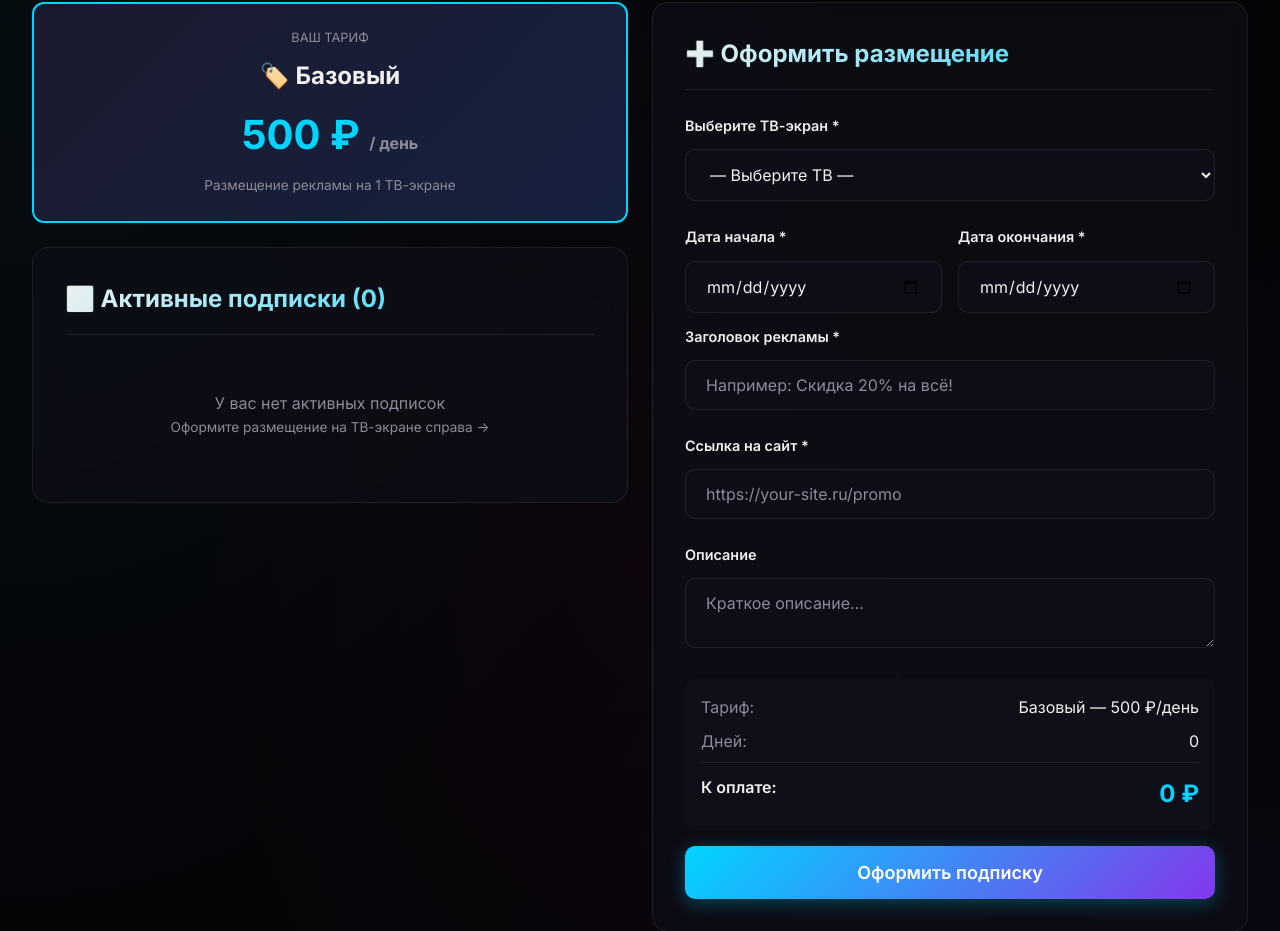
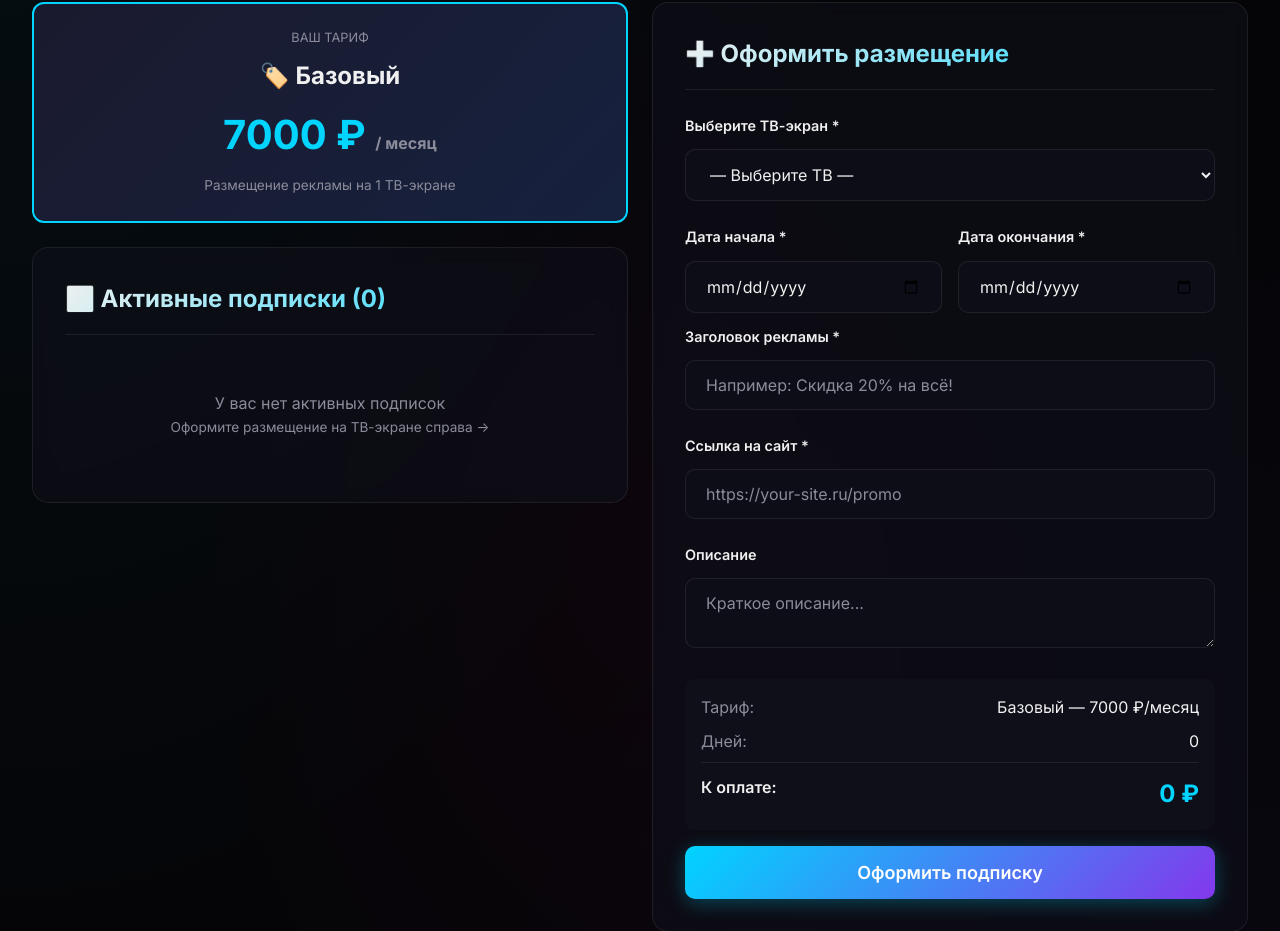
Before and after one commit to AlexVysokikh/xk-media, a FastAPI app: template app/templates/advertiser_subscriptions.html in a window 1280 px wide. Shown: the part 375-1306 px from the top of the page. Run offline with FastAPI, Linux system fonts and the light colour scheme; the template is opened without the code that fills it, so the values that code supplies are empty.

Commit message:
Update tariff in subscriptions page to 7000 rubles per month

```diff
--- a/app/templates/advertiser_subscriptions.html
+++ b/app/templates/advertiser_subscriptions.html
@@ -156,7 +156,7 @@
         <div class="tariff-card">
             <div style="font-size: 0.8rem; color: var(--text-muted); margin-bottom: 0.5rem;">ВАШ ТАРИФ</div>
             <div class="tariff-name">🏷️ Базовый</div>
-            <div class="tariff-price">500 ₽ <span>/ день</span></div>
+            <div class="tariff-price">7000 ₽ <span>/ месяц</span></div>
             <div style="font-size: 0.85rem; color: var(--text-muted); margin-top: 0.5rem;">
                 Размещение рекламы на 1 ТВ-экране
             </div>
@@ -271,7 +271,7 @@
             <div style="background: var(--secondary); border-radius: 10px; padding: 1rem; margin-bottom: 1rem;">
                 <div style="display: flex; justify-content: space-between; margin-bottom: 0.5rem;">
                     <span style="color: var(--text-muted);">Тариф:</span>
-                    <span>Базовый — 500 ₽/день</span>
+                    <span>Базовый — 7000 ₽/месяц</span>
                 </div>
                 <div style="display: flex; justify-content: space-between; margin-bottom: 0.5rem;">
                     <span style="color: var(--text-muted);">Дней:</span>
@@ -313,7 +313,7 @@
                     </div>
                 </div>
                 <div style="text-align: right;">
-                    <div style="font-weight: 700; color: var(--accent);">500 ₽</div>
+                    <div style="font-weight: 700; color: var(--accent);">7000 ₽</div>
                     <div style="font-size: 0.7rem; color: var(--text-muted);">/ день</div>
                 </div>
             </div>
```
